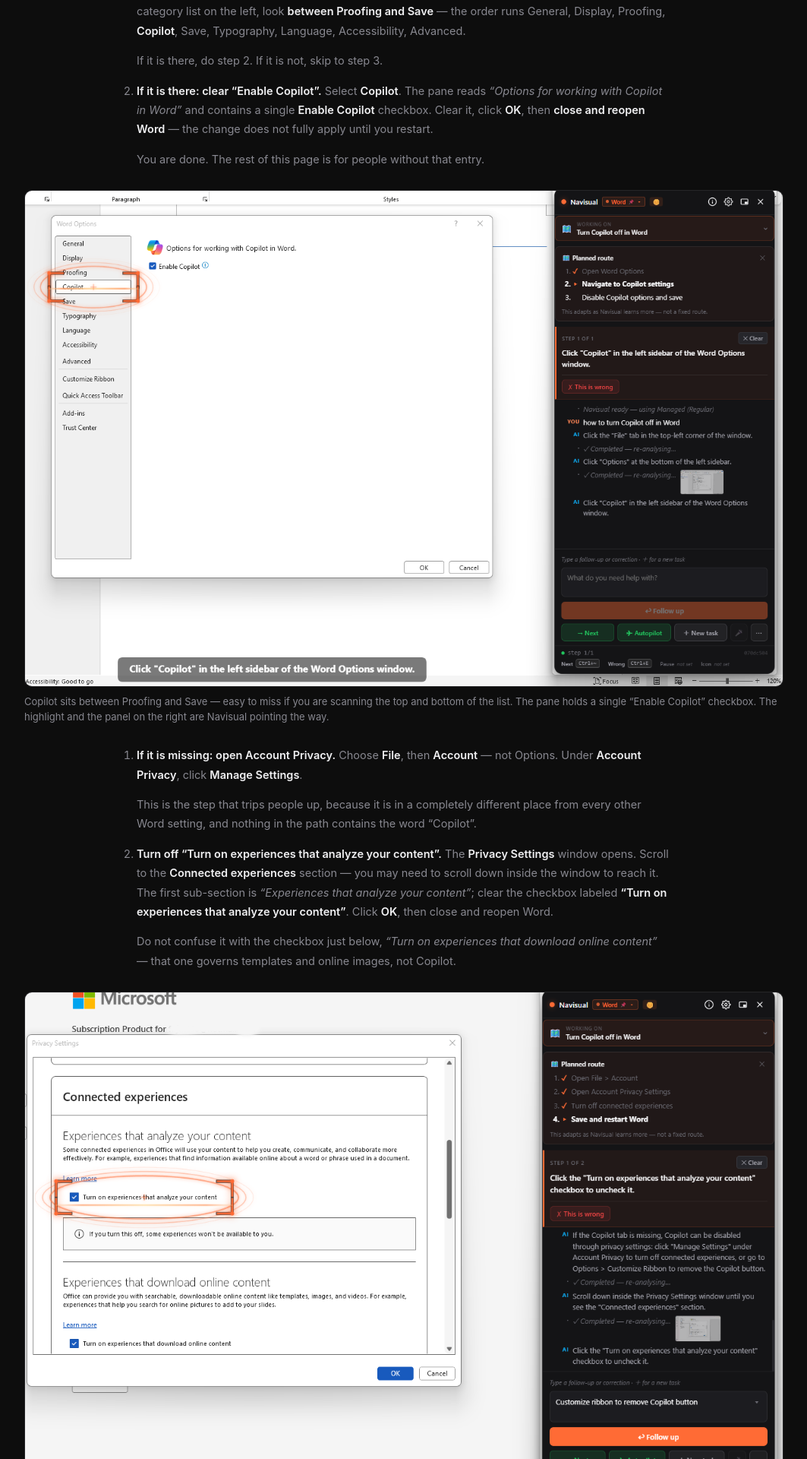
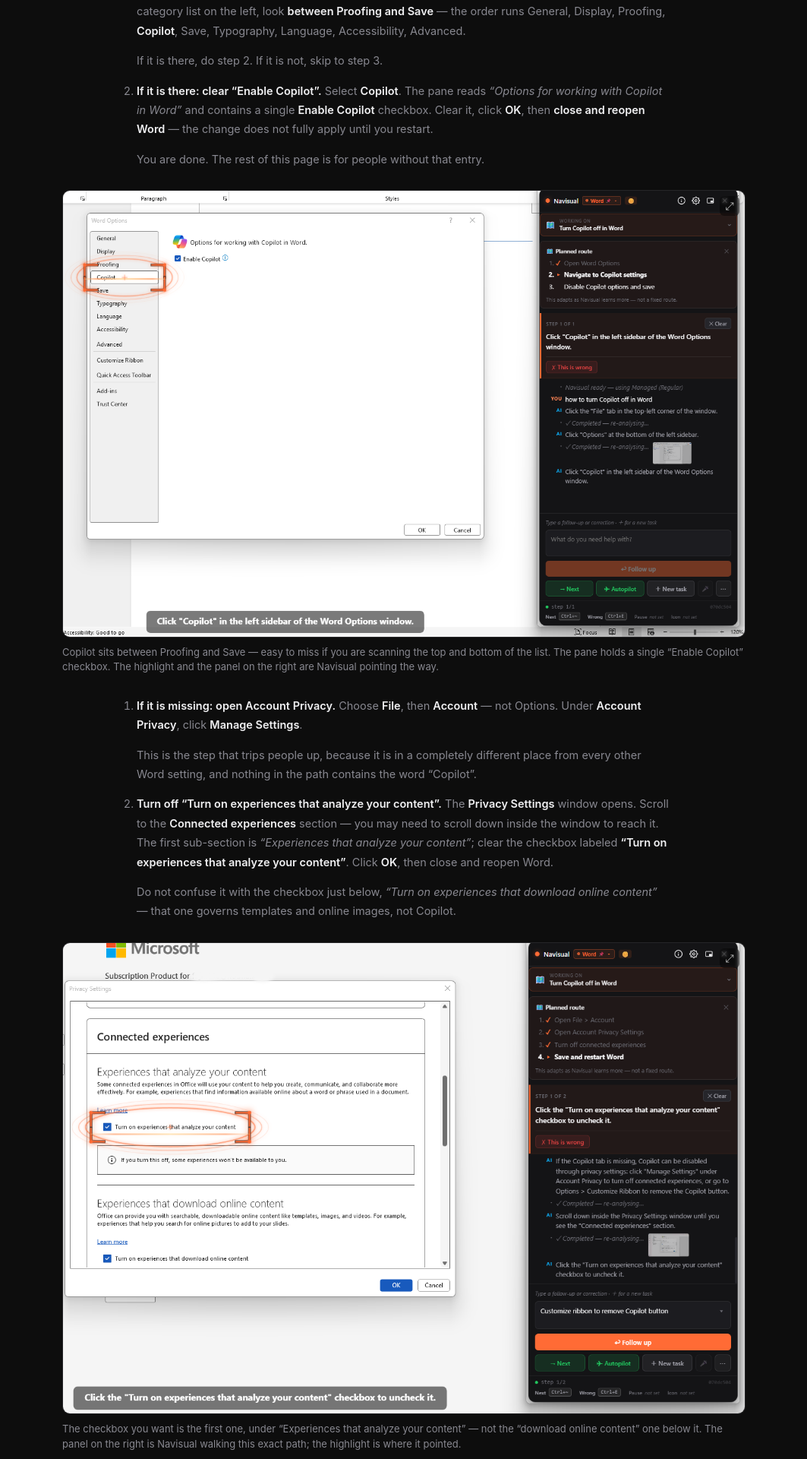
Before and after one commit to NavisualGuide/NavisualGuide.github.io, a Jekyll site: the page built from _guides/word-copilot-tab-missing.md, in a window 1280 px wide. Shown: the part 1282-3202 px from the top of the page at 76% size, without its empty margins (108-1171 px from the left). Built offline with Jekyll 4.4.1, drawn with Linux system fonts in a browser that asks for light colours.

Commit message:
Guide figures: click to enlarge, and a gentler breakout
The screenshots broke out to 1000px against a 720px measure — a 40% overhang
that read as a layout error rather than an intentional step-out, but shrinking
them was not an option either: at column width a 1400px capture renders at ~50%
and the dialog text stops being readable, which defeats the point of including
the screenshot at all.

Resolved by not asking the inline size to carry legibility on its own. Each
figure now links to its own full-resolution file, opening in a new tab, so the
inline render only has to be good enough to follow along. That lets the
breakout drop to 900px (+25%, not +40%).

A plain anchor rather than a JS lightbox: no script, works with JS off, and the
browser's own image viewer already pans and zooms better than a hand-rolled
modal. The affordance is a persistent corner badge, not a hover cursor —
hover does not exist on a phone, which is where the image is smallest and
enlarging matters most.

Co-Authored-By: Claude Opus 5 <noreply@anthropic.com>
Claude-Session: https://claude.ai/code/session_01EzfHA6RKpkrtKe1HmTwj7p

```diff
--- a/_includes/figure.html
+++ b/_includes/figure.html
@@ -17,13 +17,27 @@
   width/height are optional but worth passing — they let the browser reserve
   space before the image loads, so the page does not jump as screenshots arrive.
 {%- endcomment -%}
+{%- comment -%}
+  The image links to itself, opening the full-resolution file in a new tab.
+  This is what lets the inline size stay modest: a reader who needs to read the
+  dialog text can get the real pixels on demand, instead of the page having to
+  render every screenshot large enough for the worst case. It matters most on a
+  phone, where the figure is capped at viewport width no matter what.
+
+  A plain link rather than a JS lightbox — no script, no dependency, works with
+  JS disabled, and the browser's own image viewer already does pan and zoom
+  better than a hand-rolled modal would.
+{%- endcomment -%}
 <figure class="guide-figure">
+  <a href="{{ include.src }}" target="_blank" rel="noopener"
+     title="Open the full-size screenshot in a new tab">
     <img src="{{ include.src }}"
          alt="{{ include.alt }}"
          {% if include.width %}width="{{ include.width }}"{% endif %}
          {% if include.height %}height="{{ include.height }}"{% endif %}
          loading="lazy"
          decoding="async" />
+  </a>
   {%- if include.alt == nil or include.alt == "" %}
   <figcaption style="color:#ff6b35"><strong>⚠ MISSING ALT TEXT</strong> — add <code>alt=</code> to this figure include before publishing.</figcaption>
   {%- elsif include.caption %}
--- a/style.css
+++ b/style.css
@@ -794,6 +794,47 @@ footer a:hover {
   margin: 28px 0;
 }
 
+/* The figure's <a> wraps the image only — strip the text-link treatment it
+   would otherwise inherit (colour, underline) so it reads as an image, not a
+   link. The zoom cursor is the whole affordance: no caption text needed. */
+.guide-figure a {
+  display: block;
+  position: relative;
+  border: 0;
+  text-decoration: none;
+  cursor: zoom-in;
+}
+
+/* Persistent, not hover-only. A zoom cursor is a fine affordance on a desktop
+   and no affordance at all on a phone — which is precisely where the image is
+   smallest and enlarging matters most. So the badge is always drawn. */
+.guide-figure a::after {
+  content: "⤢";
+  position: absolute;
+  top: 8px;
+  right: 8px;
+  width: 26px;
+  height: 26px;
+  display: flex;
+  align-items: center;
+  justify-content: center;
+  font-size: 14px;
+  line-height: 1;
+  border-radius: 6px;
+  color: #fff;
+  background: rgba(0, 0, 0, 0.55);
+  backdrop-filter: blur(2px);
+  opacity: 0.75;
+  transition: opacity 0.15s ease, background 0.15s ease;
+  pointer-events: none;
+}
+
+.guide-figure a:hover::after,
+.guide-figure a:focus-visible::after {
+  opacity: 1;
+  background: var(--accent);
+}
+
 .guide-figure img,
 .guide-figure video {
   display: block;
@@ -803,6 +844,12 @@ footer a:hover {
   border: 1px solid var(--border);
   border-radius: var(--radius);
   background: var(--surface);
+  transition: border-color 0.15s ease;
+}
+
+.guide-figure a:hover img,
+.guide-figure a:focus-visible img {
+  border-color: var(--accent);
 }
 
 .guide-figure figcaption {
@@ -845,9 +892,16 @@ ol .guide-figure {
    UI screenshot inside a 720px column renders a 1400px capture at ~50%, which
    makes the dialog text unreadable — defeating the point of including it.
    So figures alone break out wider than the measure, staying centred on it.
-   Text keeps its comfortable line length; images get room to be legible. */
+   Text keeps its comfortable line length; images get room to be legible.
+
+   The breakout is deliberately modest (+25% over the measure, not +40%): a
+   figure that overhangs too far reads as a layout error rather than an
+   intentional step-out. It does not have to carry the full burden of
+   legibility on its own, because the image links to its full-resolution self —
+   the inline size only has to be good enough to follow along, not to read
+   every label. */
 .prose .guide-figure {
-  width: min(94vw, 1000px);
+  width: min(94vw, 900px);
   margin-left: 50%;
   transform: translateX(-50%);
 }
```
Lines whose indentation alone changed are shown as unchanged.
